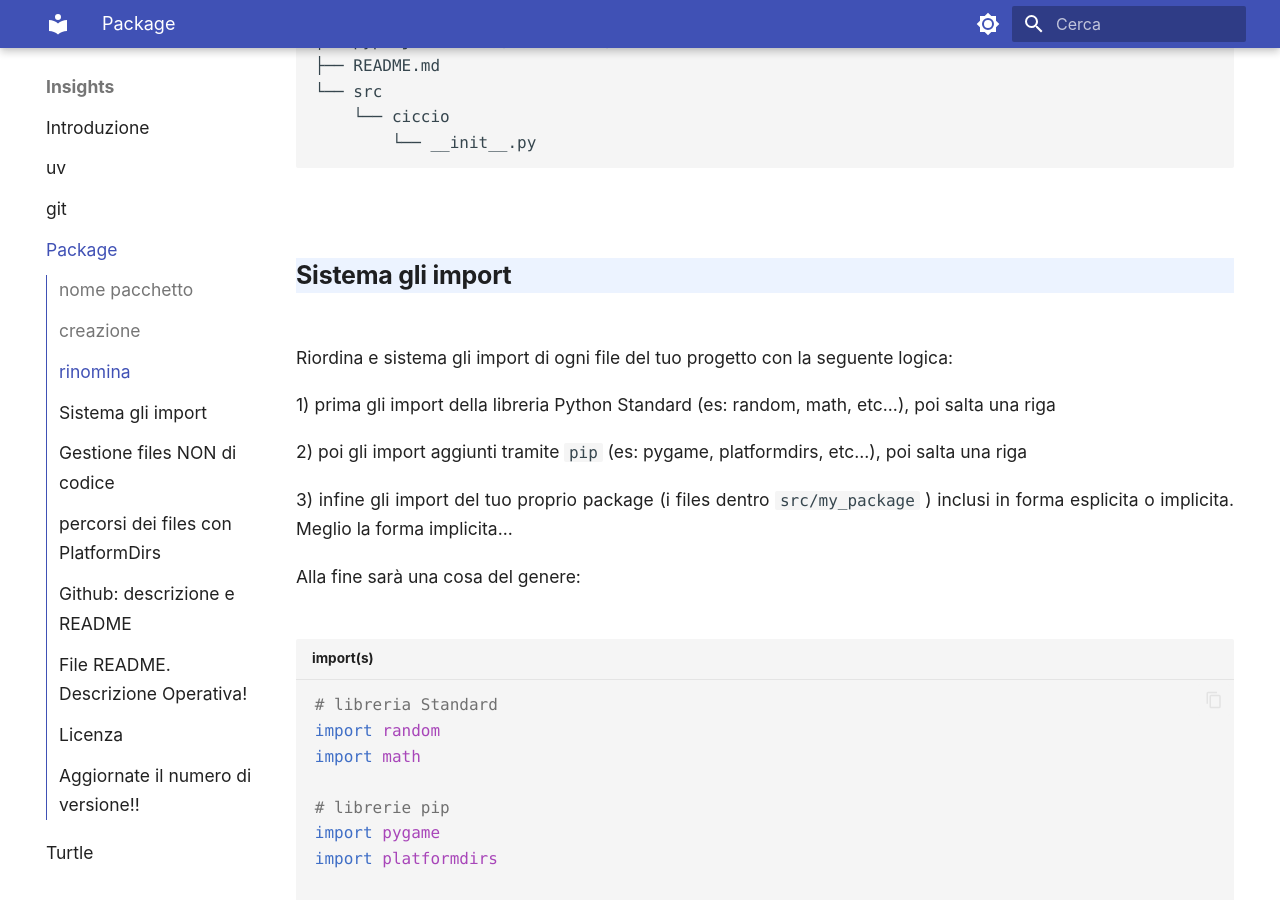
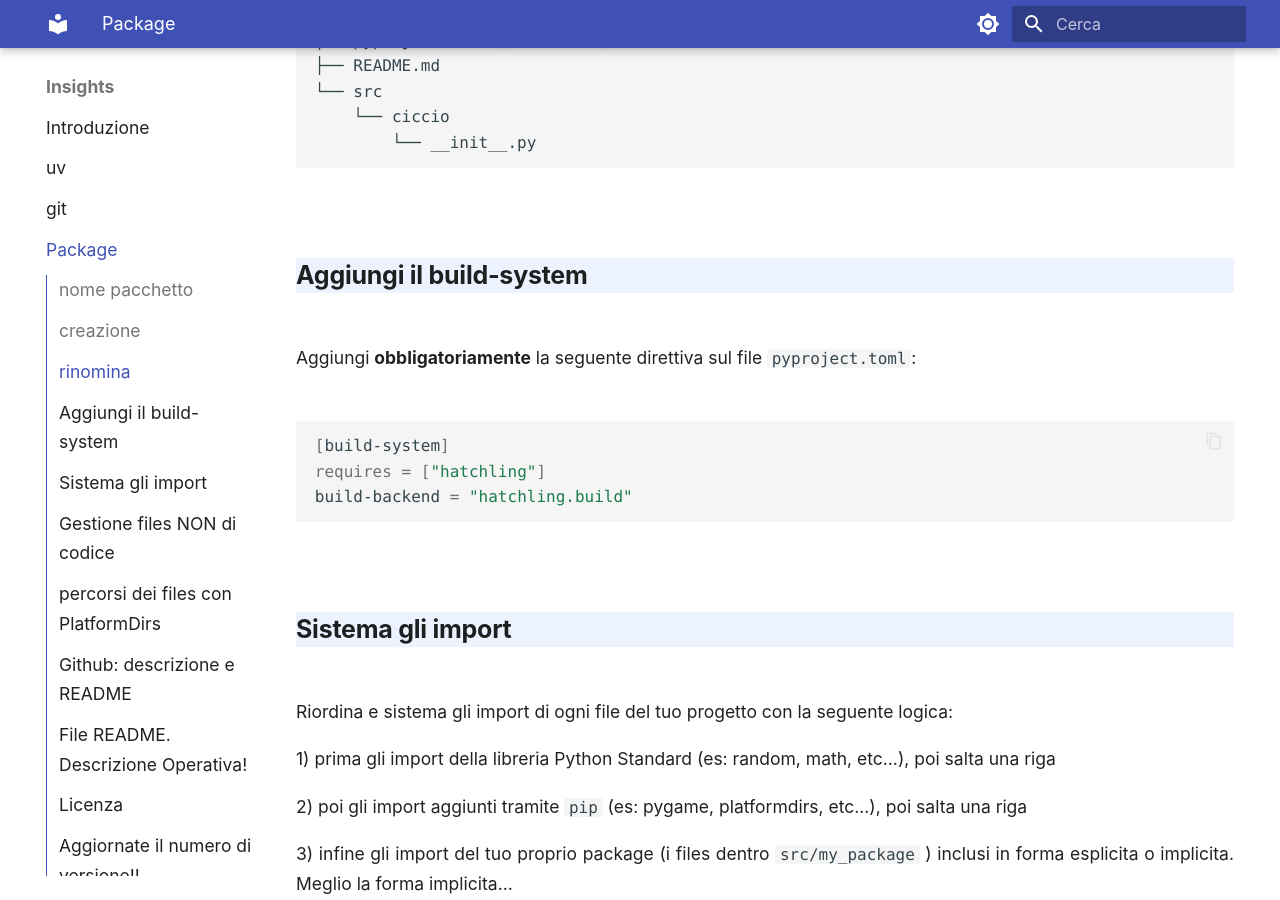
Before and after one commit to adjamhub/pyhandouts, an MkDocs documentation site: the page built from docs/insights/03_package.md, in a window 1280 px wide and 900 px high, scrolled down 1670 px. Built offline with MkDocs 1.6.1 and Material for MkDocs 9.7.7, drawn with Linux system fonts in a browser that asks for light colours.

Commit message:
build-system

````diff
--- a/docs/insights/03_package.md
+++ b/docs/insights/03_package.md
@@ -51,6 +51,16 @@ provaPack
 └── src
     └── ciccio
         └── __init__.py
+```
+
+## Aggiungi il build-system
+
+Aggiungi **obbligatoriamente** la seguente direttiva sul file `pyproject.toml`:
+
+``` bash
+[build-system]
+requires = ["hatchling"]
+build-backend = "hatchling.build"
 ```
 
 
````
